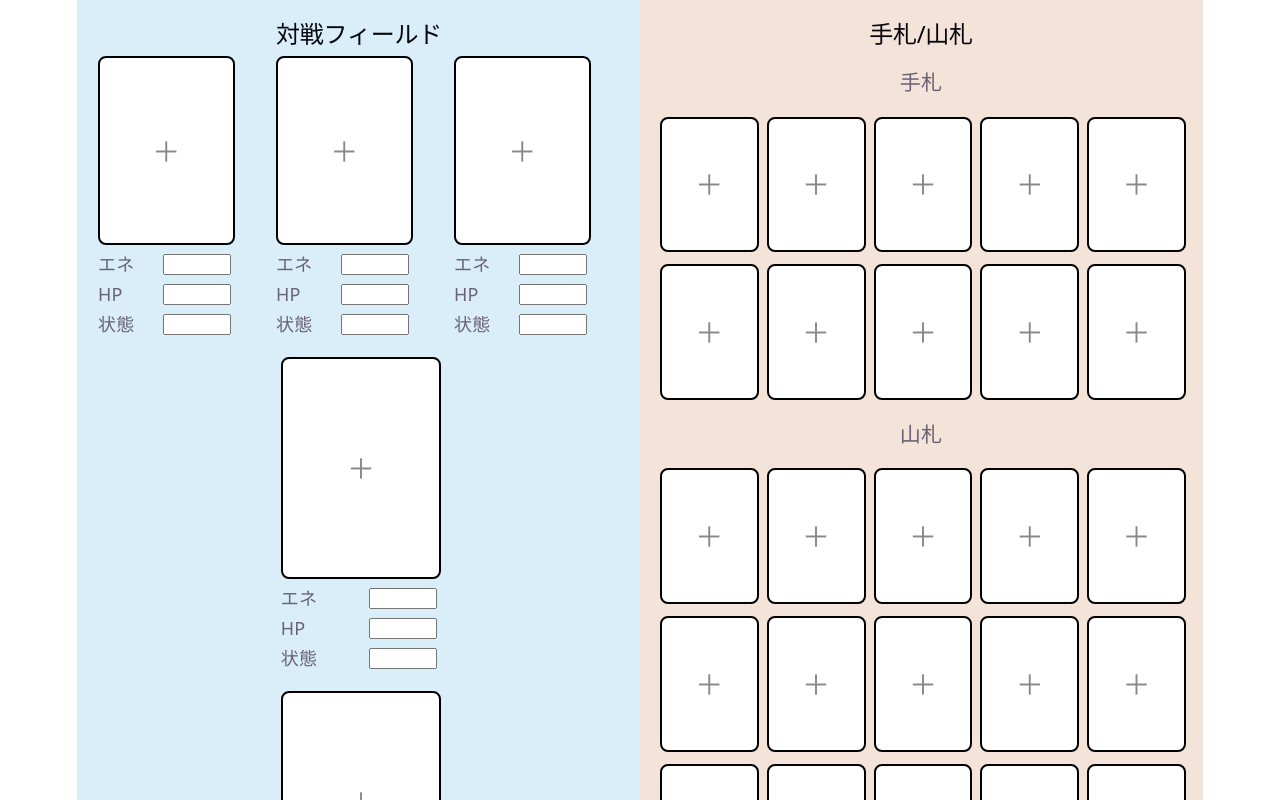
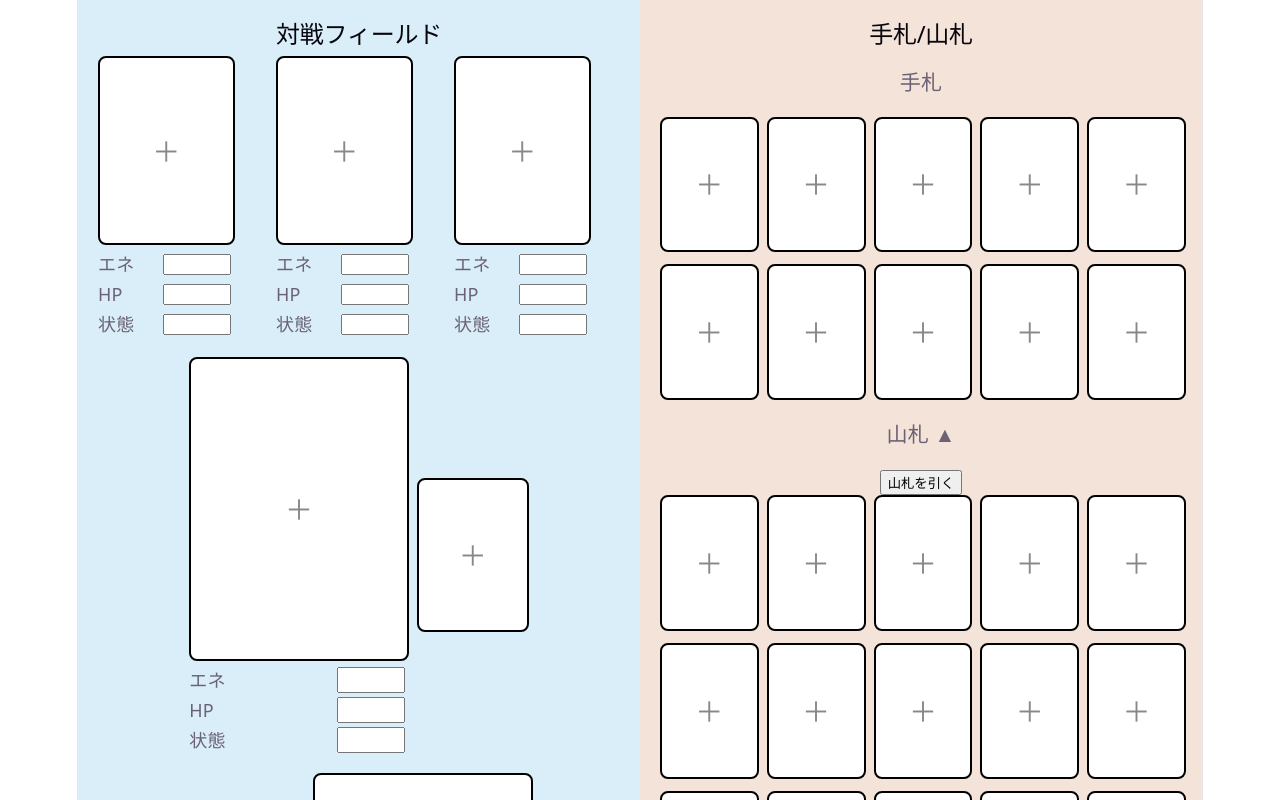
Before and after one commit to YAMAKOUgame/image-board, a React (Vite) app: page / in a window 1280 px wide. Built offline with nearby package versions, Linux system fonts and the light colour scheme; no server answers.

Commit message:
save images as base64

```diff
--- a/src/App.jsx
+++ b/src/App.jsx
@@ -8,7 +8,9 @@ function App() {
   const [myCards, setMyCards] = useState({});
   const [selectedImage, setSelectedImage] = useState(null);
   const [draggedSlot, setDraggedSlot] = useState(null);
-
+  const [handOpen, setHandOpen] = useState(true);
+  const [stockOpen, setStockOpen] = useState(true);
+  const [trashOpen, setTrashOpen] = useState(true);
   useEffect(() => {
 
   socket.on("connect", () => {
@@ -102,13 +104,159 @@ const handleImageSelect = async (slotId,event)=>{
 );
         return next;
       });
-    } else {
-      setMyCards(prev => {
-        const next = { ...prev };
+    } else if(slotId.startsWith("trash")){
+
+  setMyCards(prev=>{
+
+    const next = {...prev};
+
     delete next[slotId];
+
     return next;
+
   });
+
+
+  setFieldCards(prev=>{
+
+    const next = {...prev};
+
+    delete next[slotId];
+
+    return next;
+
+  });
+
 }
+else{
+
+  setMyCards(prev=>{
+
+    const next = {...prev};
+
+    delete next[slotId];
+
+    return next;
+
+  });
+
+}
+  };
+
+  const moveToTrash = slotId => {
+
+  const image =
+    fieldCards[slotId] || myCards[slotId];
+
+
+  if(!image) return;
+
+
+  const target =
+    Array.from({length:20})
+    .map((_,i)=>`trash${i}`)
+    .find(slot =>
+      !fieldCards[slot] &&
+      !myCards[slot]
+    );
+
+
+  if(!target) return;
+
+
+  if(slotId.startsWith("field")){
+
+    setFieldCards(prev=>{
+
+      const next = {
+        ...prev,
+        [target]:image
+      };
+
+      delete next[slotId];
+
+
+      socket.emit(
+        "updateField",
+        next
+      );
+
+      return next;
+
+    });
+
+
+  }else{
+
+    setMyCards(prev=>{
+
+      const next = {
+        ...prev,
+        [target]:image
+      };
+
+      delete next[slotId];
+
+      return next;
+
+    });
+
+  }
+
+};
+
+const drawCard = () => {
+
+  const stockSlots =
+    Object.keys(myCards)
+      .filter(key => key.startsWith("stock"))
+      .filter(key => myCards[key]);
+
+
+  if(stockSlots.length === 0){
+    return;
+  }
+
+
+  const randomSlot =
+    stockSlots[
+      Math.floor(Math.random() * stockSlots.length)
+    ];
+
+
+  const image =
+    myCards[randomSlot];
+
+
+  const handSlots =
+    Array.from({length:10})
+    .map((_,i)=>`hand${i}`)
+    .filter(slot => !myCards[slot]);
+
+
+  if(handSlots.length === 0){
+    return;
+  }
+
+
+  const target =
+    handSlots[0];
+
+
+  setMyCards(prev=>{
+
+    const next = {
+      ...prev,
+      [target]: image
+    };
+
+    delete next[randomSlot];
+
+
+    return next;
+
+  });
+
 };
 
   const handleDrop = targetSlot => {
@@ -292,21 +440,44 @@ if(sourceIsField || targetIsField){
                 }}
               />
 
+              <div style={{
+  position:"absolute",
+  left:"4px",
+  bottom:"4px",
+  display:"flex",
+  gap:"4px"
+}}>
+
 <button
   onClick={e => {
     e.stopPropagation();
     deleteCard(slotId);
   }}
   style={{
-                  position:"absolute",
-                  left:"4px",
-                  bottom:"4px",
+    fontSize:"9px",
+    padding:"1px 5px"
+  }}
+>
+  削除
+</button>
+
+
+<button
+  onClick={e => {
+    e.stopPropagation();
+
+    moveToTrash(slotId);
+
+  }}
+  style={{
     fontSize:"12px",
     padding:"3px 8px"
   }}
 >
-                削除
+  トラッシュ
 </button>
+
+</div>
             </div>
           ) : (
             <label
@@ -410,17 +581,28 @@ if(sourceIsField || targetIsField){
 )}
           </div>
 
-          {[4,5].map(i =>
-  <div
-    key={i}
-    style={{
-      width:"30%",
+          <div style={{
+  display:"flex",
+  flexDirection:"column",
+  alignItems:"center",
+  gap:"20px",
   margin:"20px auto"
-    }}
-  >
+}}>
+
+{/* 上段 4 + 追加右 */}
+<div style={{
+  display:"flex",
+  alignItems:"center",
+  justifyContent:"center",
+  gap:"12px",
+  width:"65%"
+}}>
+
+  {/* 4 */}
+  <div style={{width:"100%"}}>
 
     <div style={cardStyle}>
-      {renderCard(`field${i}`)}
+      {renderCard("field4")}
     </div>
 
     <div style={{
@@ -430,29 +612,17 @@ if(sourceIsField || targetIsField){
       marginTop:"6px"
     }}>
 
-      <div style={{
-        display:"flex",
-        justifyContent:"space-between",
-        alignItems:"center"
-      }}>
+      <div style={{display:"flex",justifyContent:"space-between"}}>
         <span>エネ</span>
         <input style={{width:"60px"}} />
       </div>
 
-      <div style={{
-        display:"flex",
-        justifyContent:"space-between",
-        alignItems:"center"
-      }}>
+      <div style={{display:"flex",justifyContent:"space-between"}}>
         <span>HP</span>
         <input style={{width:"60px"}} />
       </div>
 
-      <div style={{
-        display:"flex",
-        justifyContent:"space-between",
-        alignItems:"center"
-      }}>
+      <div style={{display:"flex",justifyContent:"space-between"}}>
         <span>状態</span>
         <input style={{width:"60px"}} />
       </div>
@@ -460,7 +630,76 @@ if(sourceIsField || targetIsField){
     </div>
 
   </div>
-)}
+
+
+  {/* 追加枠 */}
+  <div style={{
+    ...cardStyle,
+    width:"50%"
+  }}>
+    {renderCard("field9")}
+  </div>
+
+</div>
+
+
+
+{/* 下段 追加左 + 5 */}
+<div style={{
+  display:"flex",
+  alignItems:"center",
+  justifyContent:"center",
+  gap:"12px",
+  width:"65%"
+}}>
+
+
+  {/* 追加枠 */}
+  <div style={{
+    ...cardStyle,
+    width:"50%"
+  }}>
+    {renderCard("field10")}
+  </div>
+
+
+  {/* 5 */}
+  <div style={{width:"100%"}}>
+
+    <div style={cardStyle}>
+      {renderCard("field5")}
+    </div>
+
+
+    <div style={{
+      display:"flex",
+      flexDirection:"column",
+      gap:"4px",
+      marginTop:"6px"
+    }}>
+
+      <div style={{display:"flex",justifyContent:"space-between"}}>
+        <span>エネ</span>
+        <input style={{width:"60px"}} />
+      </div>
+
+      <div style={{display:"flex",justifyContent:"space-between"}}>
+        <span>HP</span>
+        <input style={{width:"60px"}} />
+      </div>
+
+      <div style={{display:"flex",justifyContent:"space-between"}}>
+        <span>状態</span>
+        <input style={{width:"60px"}} />
+      </div>
+
+    </div>
+
+  </div>
+
+</div>
+
+</div>
 
           <div style={{
             display:"grid",
@@ -529,6 +768,7 @@ if(sourceIsField || targetIsField){
           <h2>手札/山札</h2>
           <h3>手札</h3>
 
+{handOpen && (
 <div style={{
   display:"grid",
   gridTemplateColumns:"repeat(5,1fr)",
@@ -540,8 +780,19 @@ if(sourceIsField || targetIsField){
               </div>
             )}
           </div>
+)}
+          <h3
+ onClick={() => setStockOpen(!stockOpen)}
+ style={{cursor:"pointer"}}
+>
+ 山札 {stockOpen ? "▲" : "▼"}
+</h3>
 
-          <h3>山札</h3>
+<button onClick={drawCard}>
+ 山札を引く
+</button>
+
+{stockOpen && (
 
           <div style={{
             display:"grid",
@@ -554,6 +805,27 @@ if(sourceIsField || targetIsField){
               </div>
             )}
           </div>
+          )}
+          <h3
+  onClick={() => setTrashOpen(!trashOpen)}
+  style={{cursor:"pointer"}}
+>
+  トラッシュ {trashOpen ? "▲" : "▼"}
+</h3>
+
+{trashOpen && (
+  <div style={{
+    display:"grid",
+    gridTemplateColumns:"repeat(5,1fr)",
+    gap:"12px"
+  }}>
+    {Array.from({length:20}).map((_,i)=>
+      <div key={i} style={cardStyle}>
+        {renderCard(`trash${i}`)}
+      </div>
+    )}
+  </div>
+)}
         </div>
       </div>
 
```
Lines whose indentation alone changed are shown as unchanged.
